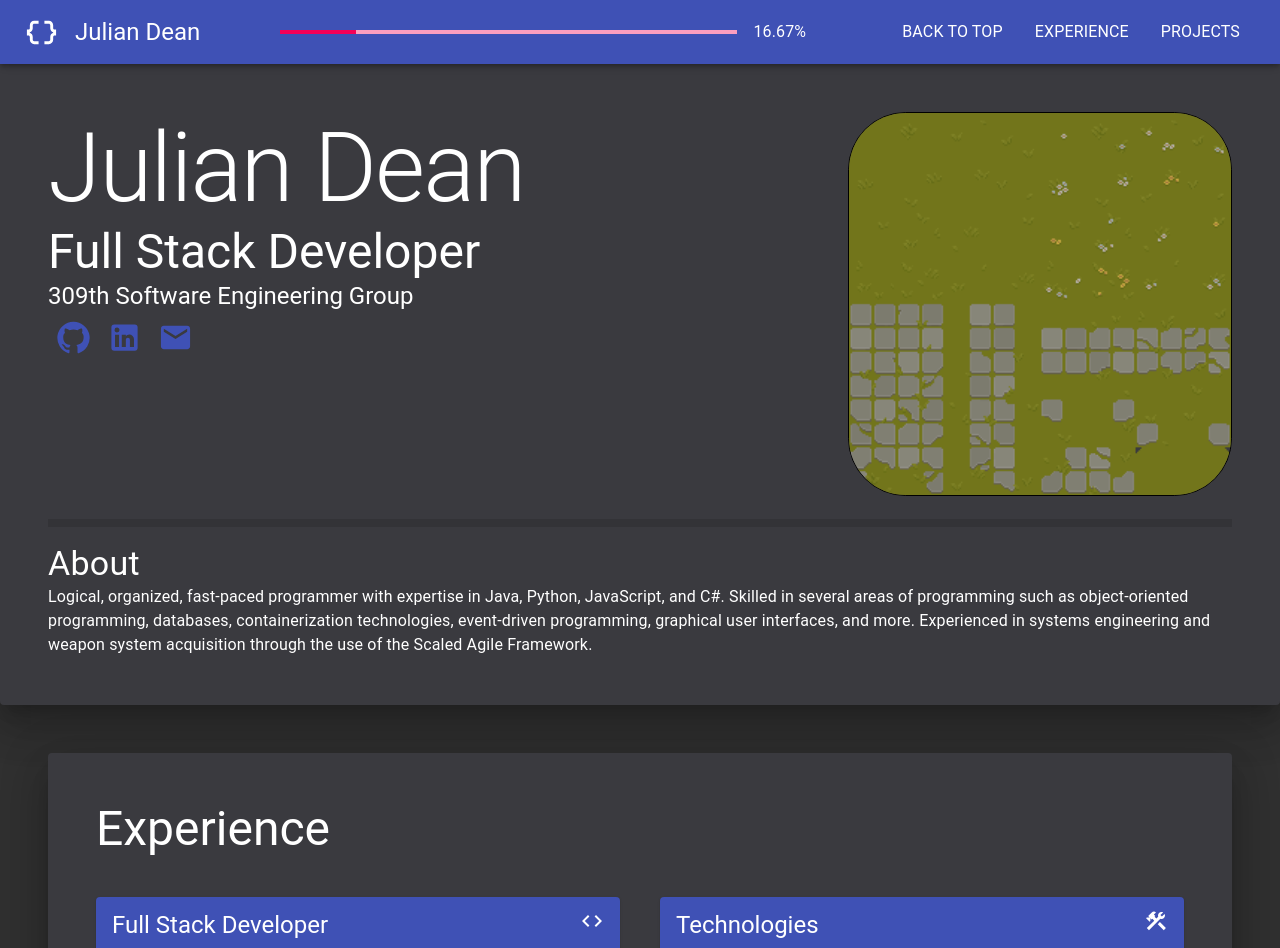
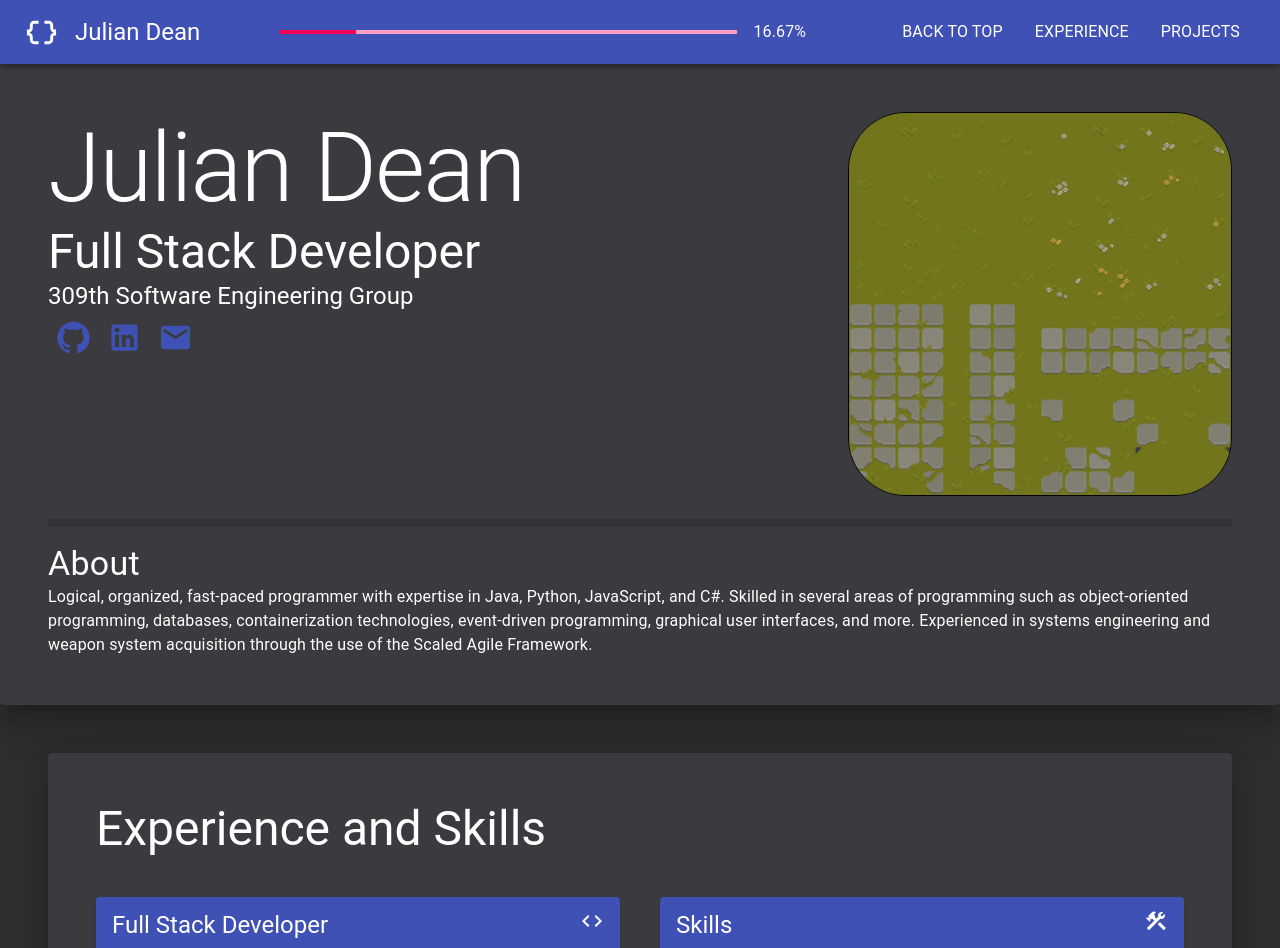
Before and after one commit to JFujitaD/Portfolio, a React (Create React App) app: page / in a window 1280 px wide. Shown: the top 948 px of the page. Built offline with nearby package versions, Linux system fonts and the light colour scheme.

Commit message:
Refactored code

```diff
--- a/src/components/experiences/Experiences.jsx
+++ b/src/components/experiences/Experiences.jsx
@@ -1,19 +1,14 @@
 import { Paper, Typography, Grid, Accordion, AccordionSummary, AccordionDetails, useTheme } from "@mui/material";
-import IntegrationInstructionsIcon from '@mui/icons-material/IntegrationInstructions';
-import CodeIcon from '@mui/icons-material/Code';
 import ConstructionIcon from '@mui/icons-material/Construction';
 import experiencesData from './experiencesData.json';
 import './Experiences.css';
 import { useContext } from "react";
 import AppContext from "../../AppContext";
 import ReactVisibilitySensor from "react-visibility-sensor";
+import Experience from "./experience/Experience";
 
 const Experiences = () => {
     const appContext = useContext(AppContext);
-    const iconMapping = [
-        <CodeIcon />,
-        <IntegrationInstructionsIcon />,
-    ];
     const theme = useTheme();
 
     return (
@@ -32,58 +27,21 @@ const Experiences = () => {
             >
                 <Grid container spacing={5}>
                     <Grid item xs={12}>
-                        <Typography variant='h3'>Experience</Typography>
+                        <Typography variant='h3'>Experience and Skills</Typography>
                     </Grid>
                     <Grid item xs={6}>
                         {experiencesData.industry.map((e) => {
                             return (
-                                <Accordion key={e.name}>
-                                    <AccordionSummary onClick={() => appContext.updateProgress(e.title)}>
-                                        <Grid container>
-                                            <Grid item xs={11}>
-                                                <Typography variant='h5'>{e.title}</Typography>
-                                            </Grid>
-                                            <Grid item xs={1} sx={{ textAlign: 'right' }}>
-                                                {iconMapping[e.id]}
-                                            </Grid>
-                                        </Grid>
-                                    </AccordionSummary>
-                                    <AccordionDetails>
-                                        <Accordion sx={{ backgroundColor: theme.palette.background.paper2 }}>
-                                            <AccordionSummary onClick={() => appContext.updateProgress(e.name)}>
-                                                <Typography variant='subtitle1'>{e.name}</Typography>
-                                            </AccordionSummary>
-                                            <AccordionDetails>
-                                                <Typography variant='subtitle2'>{e.description}</Typography>
-                                            </AccordionDetails>
-                                        </Accordion>
-                                        <Accordion sx={{ marginTop: '1em', backgroundColor: theme.palette.background.paper2 }}>
-                                            <AccordionSummary onClick={() => appContext.updateProgress(`${e.title}-skills`)}>
-                                                <Typography variant='subtitle1'>Skills</Typography>
-                                            </AccordionSummary>
-                                            <AccordionDetails>
-                                                <ul className="List">
-                                                    {e.tasks.map((s) => {
-                                                        return (
-                                                                <li key={s}>
-                                                                    <Typography variant='subtitle2'>{s}</Typography>
-                                                                </li>
-                                                        );
-                                                    })}
-                                                </ul>
-                                            </AccordionDetails>
-                                        </Accordion>
-                                    </AccordionDetails>
-                                </Accordion>
+                                <Experience key={e.name} e={e} />
                             );
                         })}
                     </Grid>
                     <Grid item xs={6}>
                         <Accordion>
-                            <AccordionSummary onClick={() => appContext.updateProgress('technologies')}>
+                            <AccordionSummary onClick={() => appContext.updateProgress('skills')}>
                             <Grid container>
                                 <Grid item xs={11}>
-                                    <Typography variant='h5'>Technologies</Typography>
+                                    <Typography variant='h5'>Skills</Typography>
                                 </Grid>
                                 <Grid item xs={1} sx={{ textAlign: 'right' }}>
                                     <ConstructionIcon />
@@ -92,7 +50,7 @@ const Experiences = () => {
                             </AccordionSummary>
                             <AccordionDetails>
                                 <ul className="List">
-                                    {experiencesData.technologies.map((t) => {
+                                    {experiencesData.skills.map((t) => {
                                         return (
                                             <li key={t}>
                                                 <Typography variant='subtitle1'>{t}</Typography>
--- /dev/null
+++ b/src/components/experiences/experience/Experience.jsx
@@ -0,0 +1,57 @@
+import { Accordion, AccordionDetails, AccordionSummary, Grid, Typography, useTheme } from "@mui/material";
+import { useContext } from "react";
+import AppContext from "../../../AppContext";
+import IntegrationInstructionsIcon from '@mui/icons-material/IntegrationInstructions';
+import CodeIcon from '@mui/icons-material/Code';
+
+const Experience = ({ e }) => {
+    const appContext = useContext(AppContext);
+    const theme = useTheme();
+    const iconMapping = [
+        <CodeIcon />,
+        <IntegrationInstructionsIcon />,
+    ];
+
+    return (
+        <Accordion>
+            <AccordionSummary onClick={() => appContext.updateProgress(e.title)}>
+                <Grid container>
+                    <Grid item xs={11}>
+                        <Typography variant='h5'>{e.title}</Typography>
+                    </Grid>
+                    <Grid item xs={1} sx={{ textAlign: 'right' }}>
+                        {iconMapping[e.id]}
+                    </Grid>
+                </Grid>
+            </AccordionSummary>
+            <AccordionDetails>
+                <Accordion sx={{ backgroundColor: theme.palette.background.paper2 }}>
+                    <AccordionSummary onClick={() => appContext.updateProgress(e.name)}>
+                        <Typography variant='subtitle1'>{e.name}</Typography>
+                    </AccordionSummary>
+                    <AccordionDetails>
+                        <Typography variant='subtitle2'>{e.description}</Typography>
+                    </AccordionDetails>
+                </Accordion>
+                <Accordion sx={{ marginTop: '1em', backgroundColor: theme.palette.background.paper2 }}>
+                    <AccordionSummary onClick={() => appContext.updateProgress(`${e.title}-skills`)}>
+                        <Typography variant='subtitle1'>Skills</Typography>
+                    </AccordionSummary>
+                    <AccordionDetails>
+                        <ul className="List">
+                            {e.tasks.map((s) => {
+                                return (
+                                        <li key={s}>
+                                            <Typography variant='subtitle2'>{s}</Typography>
+                                        </li>
+                                );
+                            })}
+                        </ul>
+                    </AccordionDetails>
+                </Accordion>
+            </AccordionDetails>
+        </Accordion>
+    );
+};
+
+export default Experience;
--- a/src/components/experiences/experiencesData.json
+++ b/src/components/experiences/experiencesData.json
@@ -38,9 +38,11 @@
             ]
         }
     ],
-    "technologies": [
+    "skills": [
         "Docker",
         "GitLab",
+        "Agile",
+        "DevSecOps",
         "JavaScript",
         "React",
         "Jest",
```
